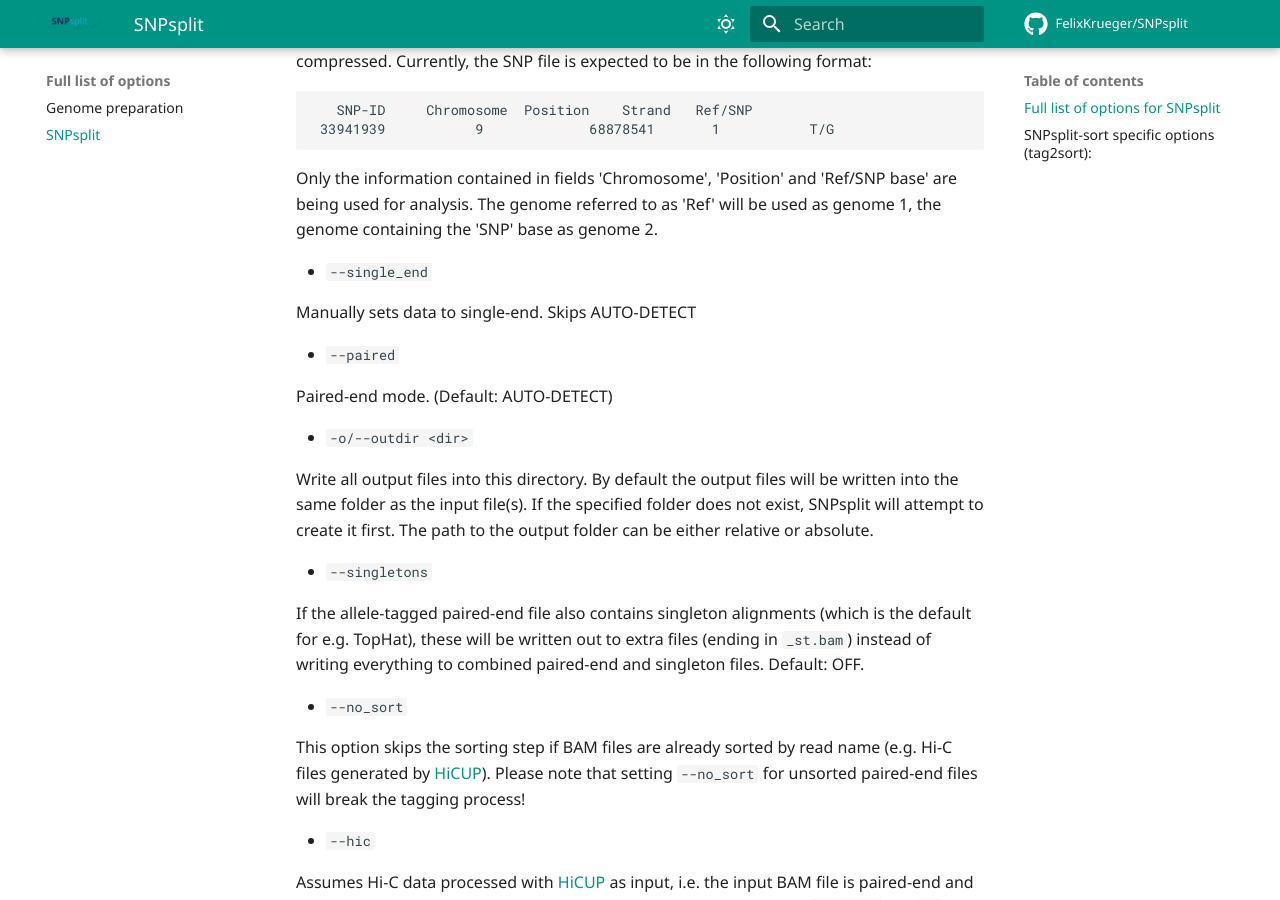
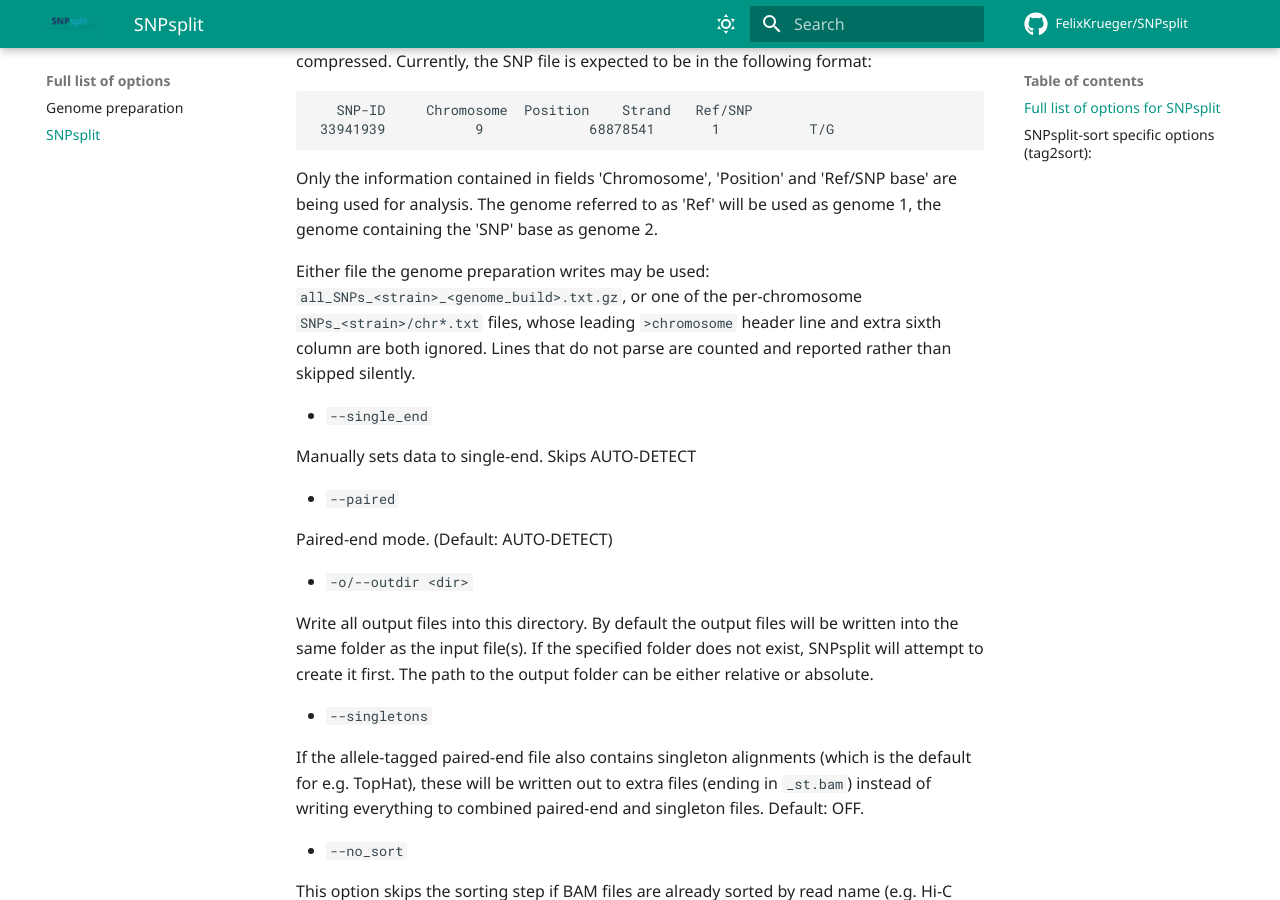
Before and after one commit to FelixKrueger/SNPsplit, an MkDocs documentation site: the page built from docs/options/SNPsplit_options.md, in a window 1280 px wide and 900 px high, scrolled down 513 px. Built offline with MkDocs 1.6.1 and Material for MkDocs 9.7.7, drawn with Linux system fonts in a browser that asks for light colours; comment, search, counter and statistics services are not loaded.

Commit message:
Document that either SNP file format the genome preparation writes is accepted

````diff
--- a/docs/options/SNPsplit_options.md
+++ b/docs/options/SNPsplit_options.md
@@ -20,6 +20,11 @@ Mandatory file specifying SNP positions to be considered, may be a plain text fi
 ```
 
 Only the information contained in fields 'Chromosome', 'Position' and 'Ref/SNP base' are being used for analysis. The genome referred to as 'Ref' will be used as genome 1, the genome containing the 'SNP' base as genome 2.
+
+Either file the genome preparation writes may be used: `all_SNPs_<strain>_<genome_build>.txt.gz`, or one
+of the per-chromosome `SNPs_<strain>/chr*.txt` files, whose leading `>chromosome` header line and extra
+sixth column are both ignored. Lines that do not parse are counted and reported rather than skipped
+silently.
 
 
 - `--single_end`
````
